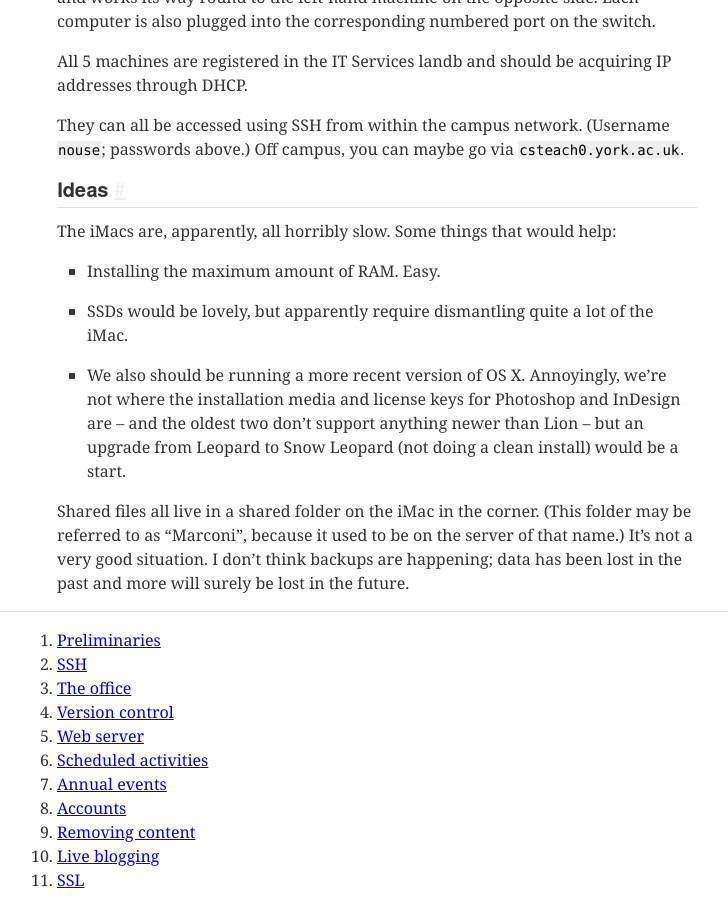
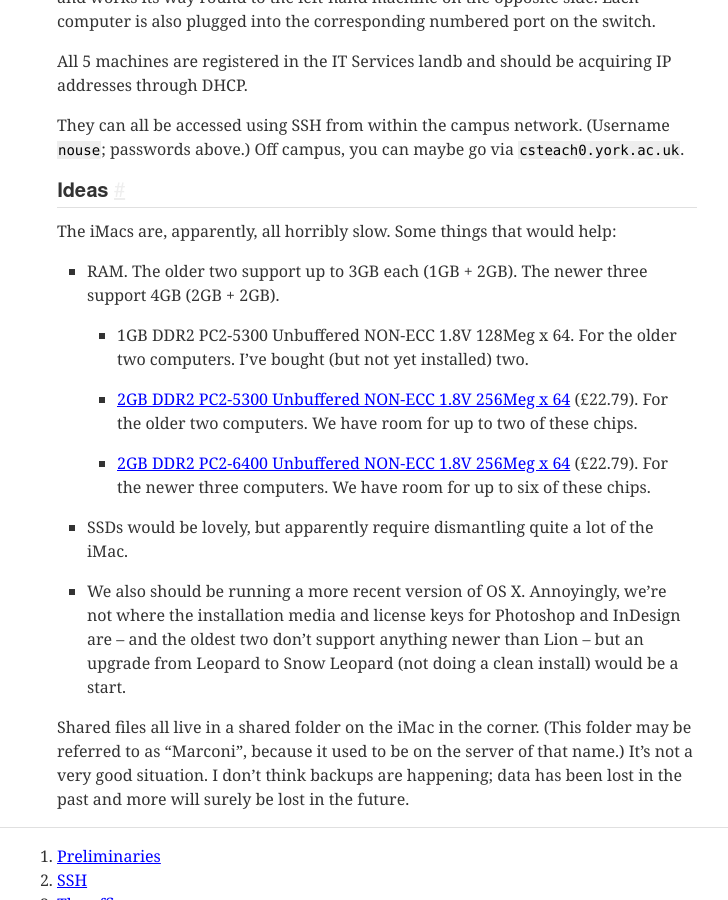
Before and after one commit to yorknouse/docs, a Jekyll site: the page built from pages/03-office.md, in a window 1280 px wide and 900 px high, scrolled down 1164 px. Shown: the whole window, without its empty margins (263-991 px from the left). Built offline with Jekyll 4.4.1, drawn with Linux system fonts in a browser that asks for light colours; some of the changed text lies outside the part shown.

Commit message:
more iMac information

```diff
--- a/pages/03-office.md
+++ b/pages/03-office.md
@@ -42,7 +42,10 @@ They can all be accessed using SSH from within the campus network. (Username `no
 
 The iMacs are, apparently, all horribly slow. Some things that would help:
 
-* Installing the maximum amount of RAM. Easy.
+* RAM. The older two support up to 3GB each (1GB + 2GB). The newer three support 4GB (2GB + 2GB).
+  - 1GB DDR2 PC2-5300 Unbuffered NON-ECC 1.8V 128Meg x 64. For the older two computers. I've bought (but not yet installed) two.
+  - [2GB DDR2 PC2-5300 Unbuffered NON-ECC 1.8V 256Meg x 64](http://uk.crucial.com/gbr/en/imac-%28late-2006---2*0ghz-or-2*16ghz%29/CT3331830) (£22.79). For the older two computers. We have room for up to two of these chips.
+  - [2GB DDR2 PC2-6400 Unbuffered NON-ECC 1.8V 256Meg x 64](http://uk.crucial.com/gbr/en/imac-2*66ghz-intel-core-2-duo-%2820-inch%29-mb324ll-a/CT3331877) (£22.79). For the newer three computers. We have room for up to six of these chips.
 * SSDs would be lovely, but apparently require dismantling quite a lot of the iMac.
 * We also should be running a more recent version of OS X. Annoyingly, we're not where the installation media and license keys for Photoshop and InDesign are -- and the oldest two don't support anything newer than Lion -- but an upgrade from Leopard to Snow Leopard (not doing a clean install) would be a start.
 
```
Also changed, not shown: other parts of pages/03-office.md (+2 -2 lines).
